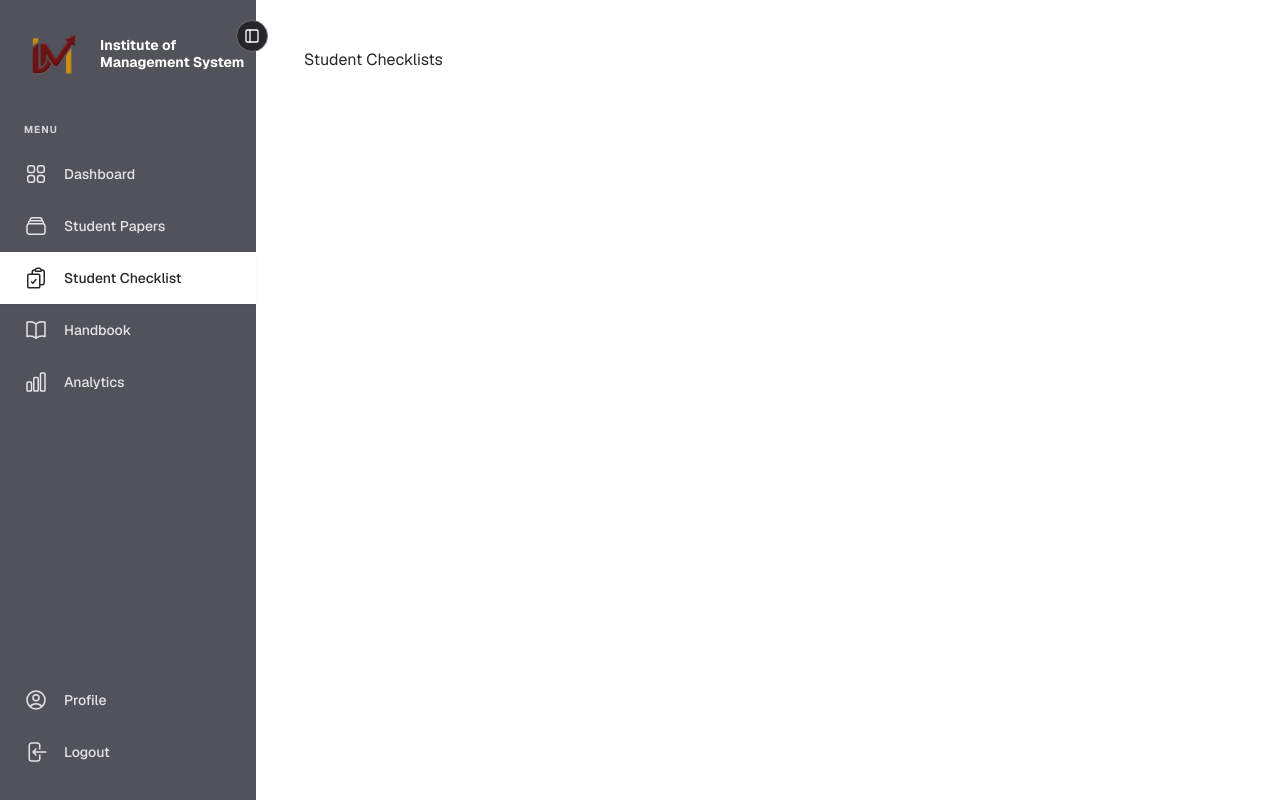
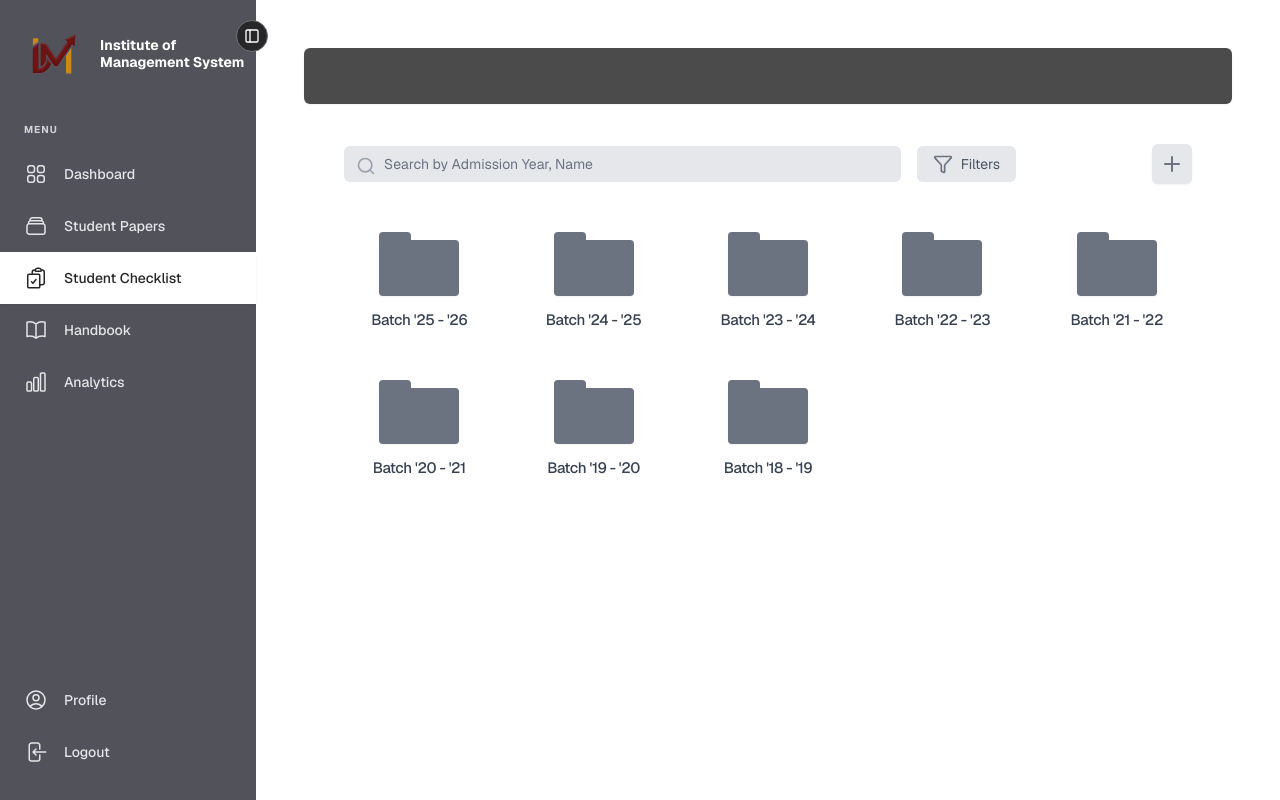
Before and after one commit to irohnos/128-IMPossible, a Next.js app: page /dashboard/checklist in a window 1280 px wide. Built offline with nearby package versions, Linux system fonts and the light colour scheme.

Commit message:
UI only of checklist batches, no clickable yet

```diff
--- a/app/dashboard/checklist/page.tsx
+++ b/app/dashboard/checklist/page.tsx
@@ -1,5 +1,57 @@
-export default async function Page() {
+import { Search, Filter, Plus } from "lucide-react";
+
+//placeholder
+const batches = [
+  "Batch '25 - '26", "Batch '24 - '25", "Batch '23 - '24", "Batch '22 - '23",
+  "Batch '21 - '22", "Batch '20 - '21", "Batch '19 - '20", "Batch '18 - '19"
+];
+
+export default function StudentChecklist() {
   return (
-    <p>Student Checklists</p>
+    <div className="bg-white min-h-screen">
+      {/*Header */}
+      <div className="bg-[#4b4b4b] h-14 w-full shadow-sm mb-10 rounded-md" />
+      <div className="px-10">
+        <div className="flex items-center justify-between mb-12">
+          {/*Search */}
+          <div className="flex gap-4 flex-1 max-w-2xl">
+            <div className="relative flex-1">
+              <Search className="absolute left-3 top-2.5 h-5 w-5 text-gray-400" />
+              <input
+                type="text"
+                placeholder="Search by Admission Year, Name"
+                className="w-full pl-10 pr-4 py-2 rounded-md bg-[#e5e7eb] focus:outline-none border-none text-sm placeholder-gray-500"
+              />
+            </div>
+            {/*Filter */}
+            <button className="flex items-center gap-2 px-4 py-2 rounded-md bg-[#e5e7eb] text-gray-600 hover:bg-gray-300 border-none transition-colors text-sm">
+              <Filter className="h-5 w-5 text-gray-500" />
+              Filters
+            </button>
+          </div>
+          {/*Add button */}
+          <button className="p-2 bg-[#e5e7eb] hover:bg-gray-300 rounded-md transition-colors border-none shadow-sm ml-4">
+            <Plus className="h-6 w-6 text-gray-500" />
+          </button>
+        </div>
+
+        {/*Folder */}
+        <div className="grid grid-cols-5 gap-y-12 gap-x-6">
+          {batches.map((batch) => (
+            <div key={batch} className="group flex flex-col items-center cursor-pointer">
+
+              <div className="relative w-20 h-16 mb-3 transition-transform duration-200 group-hover:-translate-y-1">
+                <div className="absolute top-0 left-0 w-8 h-3 bg-gray-500 rounded-t-sm transition-colors group-hover:bg-gray-600" />
+                <div className="absolute bottom-0 w-full h-14 bg-gray-500 rounded-tr-sm rounded-b-sm shadow-sm transition-all duration-300 group-hover:bg-gray-600 group-hover:h-12" />
+                <div className="absolute bottom-0 w-full h-12 bg-gray-400 rounded-b-sm origin-bottom transition-all duration-300 opacity-0 group-hover:opacity-100 group-hover:skew-x-[-15deg] group-hover:scale-y-[1.1]" />
+              </div>
+              <p className="text-[15px] font-medium text-[#374151] tracking-tight transition-colors group-hover:text-black text-center leading-relaxed">
+                {batch}
+              </p>
+            </div>
+          ))}
+        </div>
+      </div>
+    </div>
   );
 }
```
